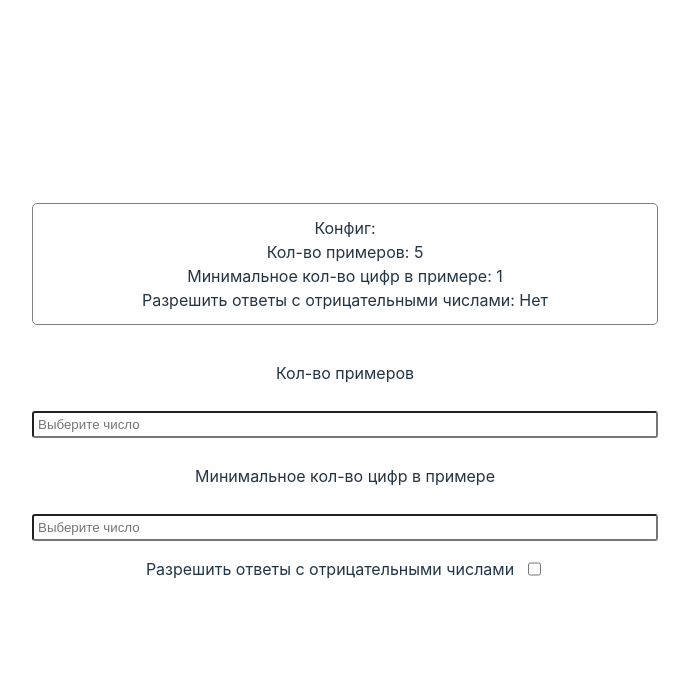
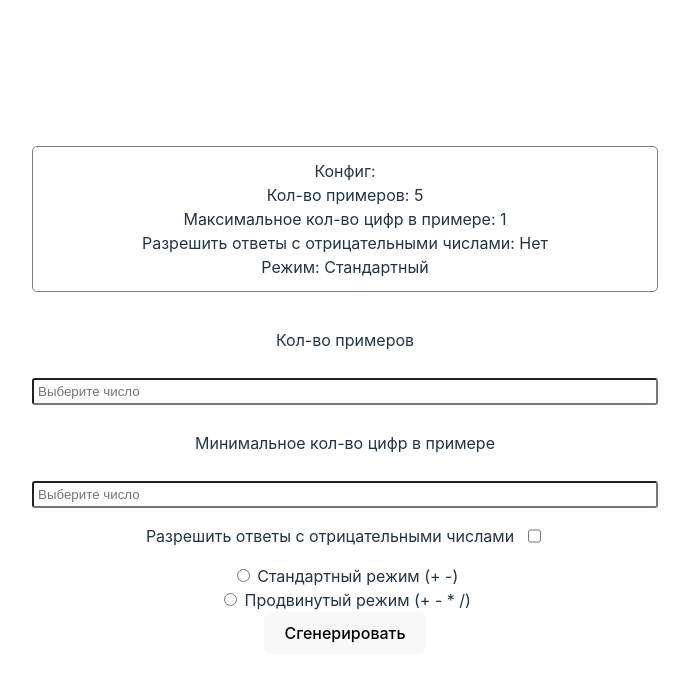
Before and after one commit to themm-s/vue-CalculateGenerator, a Vue app: page / in a window 1280 px wide. Shown: the top 682 px of the page, without its empty margins (295-984 px from the left). Built offline with nearby package versions, Linux system fonts and the light colour scheme.

Commit message:
firststage testing generate function

```diff
--- a/src/App.vue
+++ b/src/App.vue
@@ -4,29 +4,54 @@
   <div>
     Кол-во примеров: {{ quantity }}
     <br/>
-    Минимальное кол-во цифр в примере: {{ minNumber }}
+    Максимальное кол-во цифр в примере: {{ maxNumber }}
     <br/>
     Разрешить ответы с отрицательными числами:
     {{ negativeAnswer ? 'Да' : 'Нет' }}
+    <br/>
+    Режим: {{ mode === 'Adventure' ? 'Продвинутый' : 'Стандартный' }}
   </div>
 </div>
 <InputsBlock
   @quantity="quantity = $event"
-  @numbers="minNumber = $event"
+  @numbers="maxNumber = $event"
 />
 <CheckBoxBlock
   @inp="negativeAnswer = $event"
 />
+<Ratio
+  @inp="mode = $event"
+/>
+<button @click="generate">Сгенерировать</button>
 </template>
 
 <script setup lang="ts">
 import { ref } from "vue";
 import CheckBoxBlock from "./components/CheckBoxBlock.vue";
 import InputsBlock from "./components/InputsBlock.vue";
+import Ratio from "./ui/Ratio.vue";
 
 const quantity = ref(5)
-const minNumber = ref(1)
+const maxNumber = ref(1)
 const negativeAnswer = ref(false)
+const mode = ref('Default')
+
+function generate() {
+  for (let i = 0; i < quantity.value; i++) {
+    const numFirst = Math.floor(1 + Math.random() * 100)
+    const numSecond = Math.floor(1 + Math.random() * 100)
+    const action = Math.random() * 10
+    if (action < 2.5) {
+      console.log(`${numFirst} + ${numSecond} = ${numFirst + numSecond}`)
+    } else if (action > 2.5 && action < 5) {
+      console.log(`${numFirst} - ${numSecond} = ${numFirst - numSecond}`)
+    } else if (action > 5 && action < 7.5) {
+      console.log(`${numFirst} * ${numSecond} = ${numFirst * numSecond}`)
+    } else {
+      console.log(`${numFirst} / ${numSecond} = ${numFirst / numSecond}`)
+    }
+  }
+}
 
 </script>
 
--- /dev/null
+++ b/src/ui/Ratio.vue
@@ -0,0 +1,20 @@
+<template>
+  <div class="block-radio">
+    <label for="Default">
+    <input type="radio" name="radio" value="Default" id="Default" @change="$emit('inp', 'Default')" />
+    Стандартный режим (+ -)
+  </label>
+  <label for="Adventure">
+    <input type="radio" name="radio" value="Adventure" id="Adventure" @change="$emit('inp', 'Adventure')" />
+    Продвинутый режим (+ - * /)
+  </label>
+  </div>
+</template>
+
+<style>
+.block-radio {
+  display: flex;
+  justify-content: center;
+  flex-direction: column;
+}
+</style>
```
